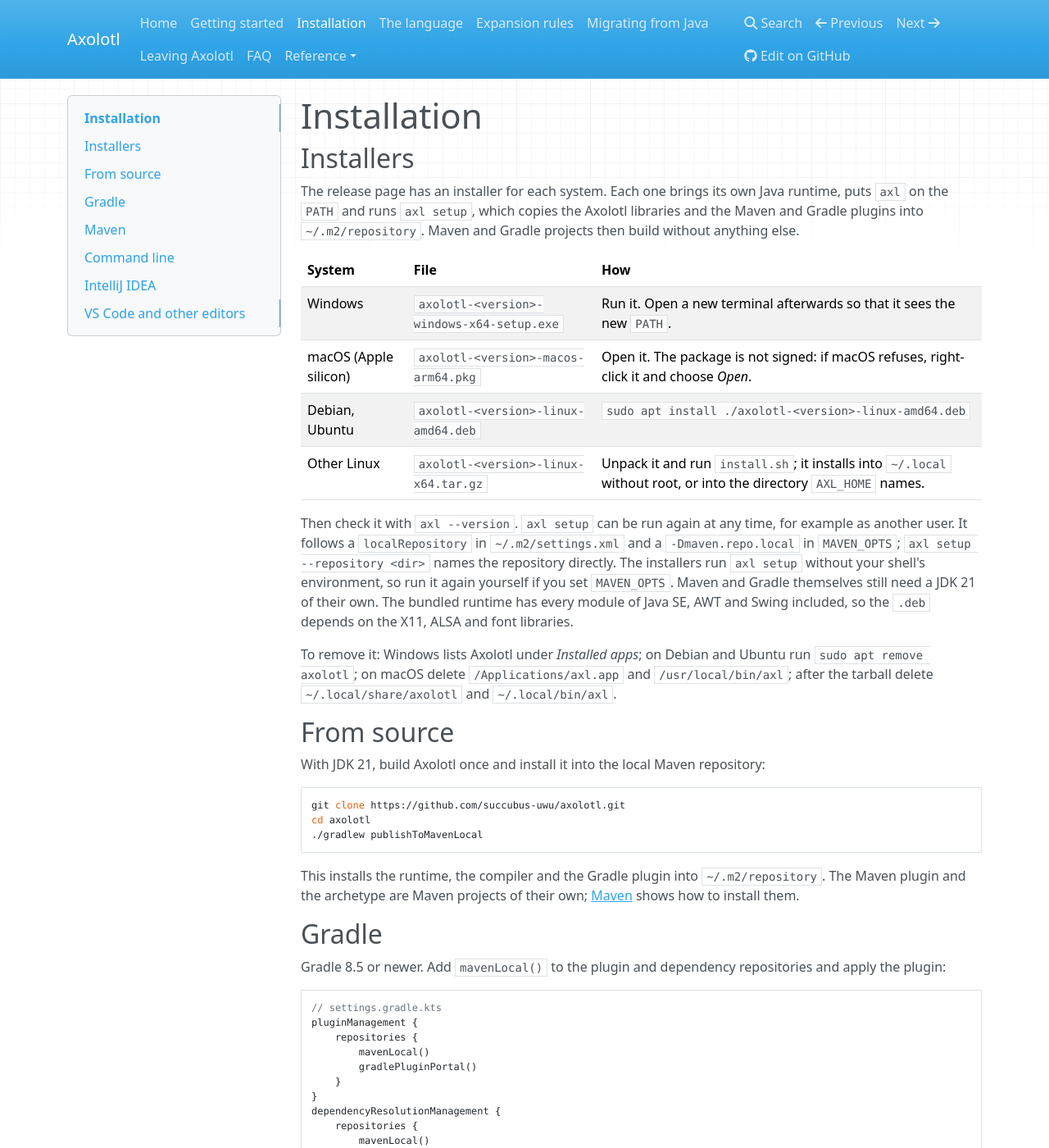
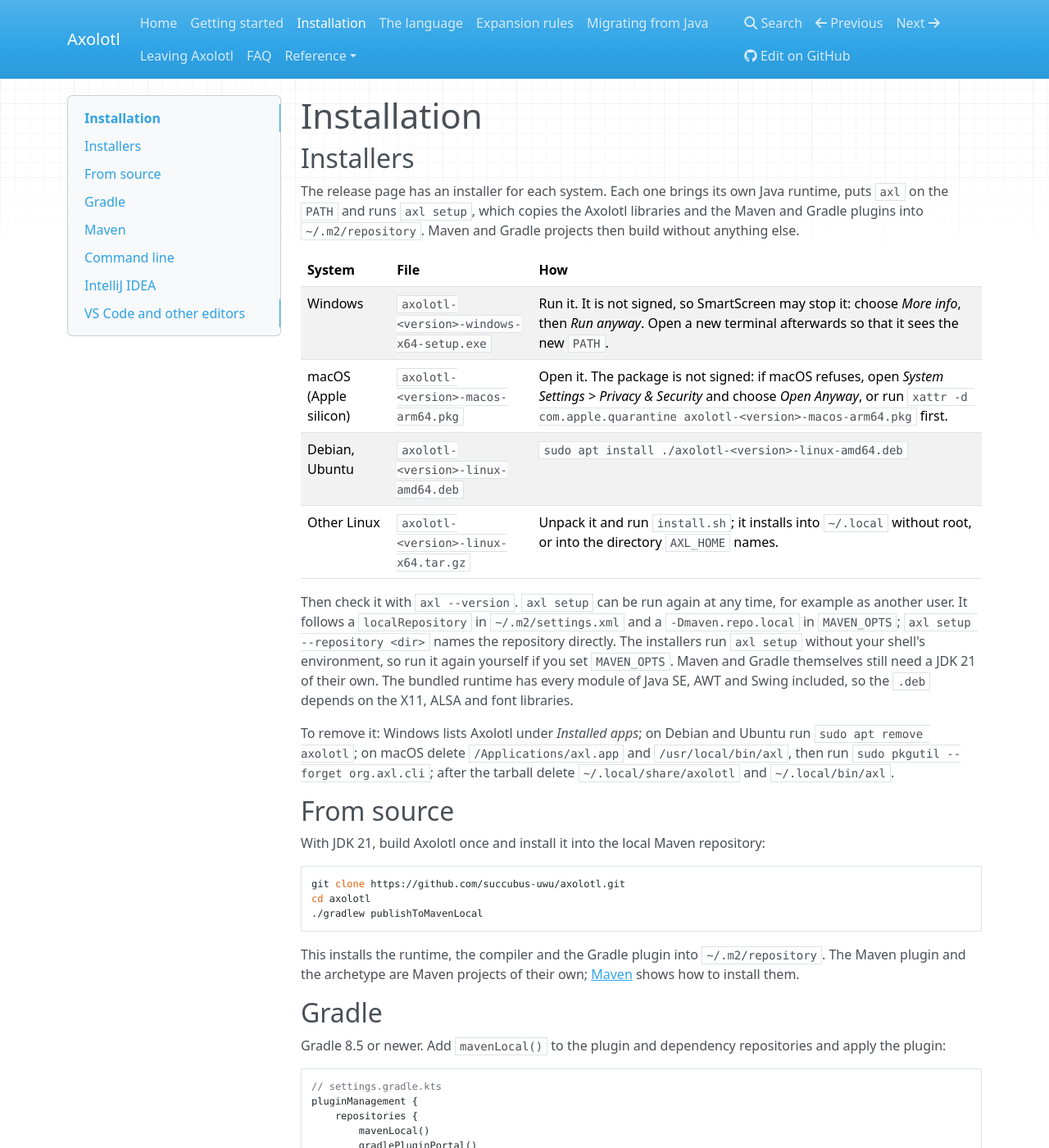
Before and after one commit to k1ngmang/axolotl-lang, an MkDocs documentation site: the page built from docs/install.md, in a window 1280 px wide and 1400 px high. Shown: the whole window at 82% size. Built offline with MkDocs 1.6.1, drawn with Linux system fonts in a browser that asks for light colours; nearby versions of some CDN libraries.

Commit message:
Update the advice for unsigned installers on macOS and Windows

```diff
--- a/docs/install.md
+++ b/docs/install.md
@@ -8,8 +8,8 @@ plugins into `~/.m2/repository`. Maven and Gradle projects then build without an
 
 | System | File | How |
 |--------|------|-----|
-| Windows | `axolotl-<version>-windows-x64-setup.exe` | Run it. Open a new terminal afterwards so that it sees the new `PATH`. |
-| macOS (Apple silicon) | `axolotl-<version>-macos-arm64.pkg` | Open it. The package is not signed: if macOS refuses, right-click it and choose *Open*. |
+| Windows | `axolotl-<version>-windows-x64-setup.exe` | Run it. It is not signed, so SmartScreen may stop it: choose *More info*, then *Run anyway*. Open a new terminal afterwards so that it sees the new `PATH`. |
+| macOS (Apple silicon) | `axolotl-<version>-macos-arm64.pkg` | Open it. The package is not signed: if macOS refuses, open *System Settings > Privacy & Security* and choose *Open Anyway*, or run `xattr -d com.apple.quarantine axolotl-<version>-macos-arm64.pkg` first. |
 | Debian, Ubuntu | `axolotl-<version>-linux-amd64.deb` | `sudo apt install ./axolotl-<version>-linux-amd64.deb` |
 | Other Linux | `axolotl-<version>-linux-x64.tar.gz` | Unpack it and run `install.sh`; it installs into `~/.local` without root, or into the directory `AXL_HOME` names. |
 
@@ -21,8 +21,9 @@ themselves still need a JDK 21 of their own. The bundled runtime has every modul
 Swing included, so the `.deb` depends on the X11, ALSA and font libraries.
 
 To remove it: Windows lists Axolotl under *Installed apps*; on Debian and Ubuntu run
-`sudo apt remove axolotl`; on macOS delete `/Applications/axl.app` and `/usr/local/bin/axl`; after the
-tarball delete `~/.local/share/axolotl` and `~/.local/bin/axl`.
+`sudo apt remove axolotl`; on macOS delete `/Applications/axl.app` and `/usr/local/bin/axl`, then
+run `sudo pkgutil --forget org.axl.cli`; after the tarball delete `~/.local/share/axolotl` and
+`~/.local/bin/axl`.
 
 ## From source
 
```
